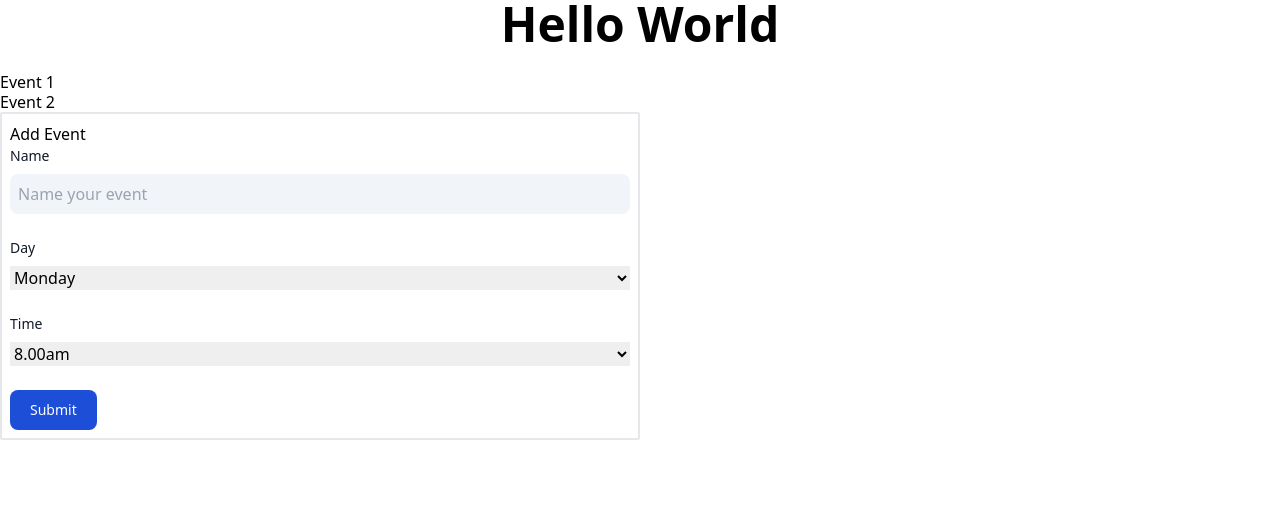
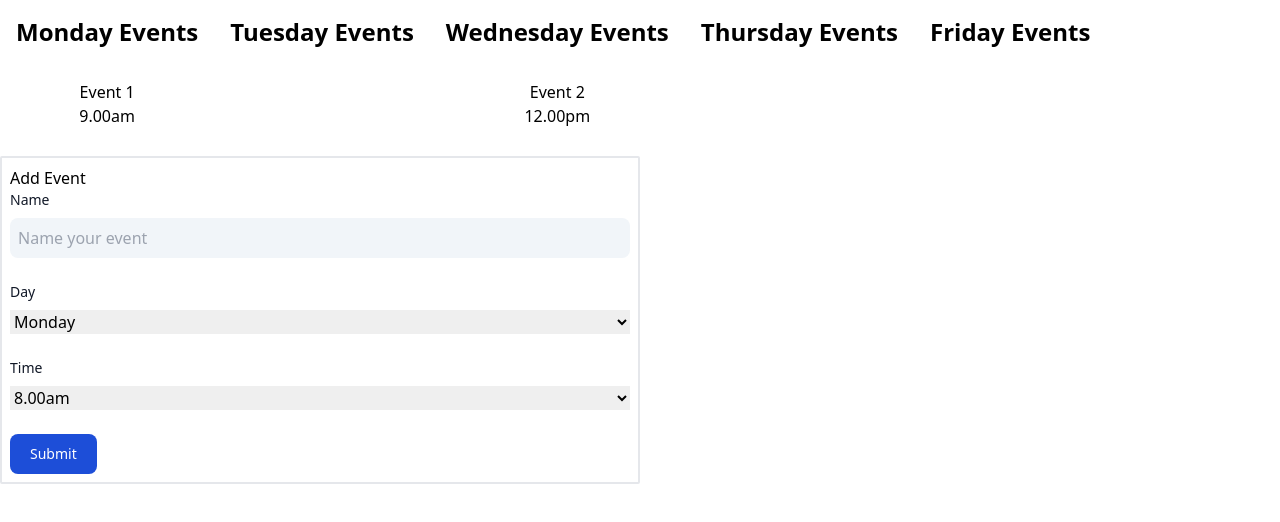
Before and after one commit to cerbeh/vitamin-tech-test, a React (Vite) app: page / in a window 1280 px wide. Shown: the top 522 px of the page. Built offline with nearby package versions, Linux system fonts and the light colour scheme.

Commit message:
start rendering events

```diff
--- a/src/App.tsx
+++ b/src/App.tsx
@@ -2,6 +2,7 @@ import { useState } from 'react'
 import { Form } from './components/Form'
 import { Event } from './types'
 import { daysOfWeek, timeSlots, seed } from './constants'
+import { displayTime } from './lib/display'
 
 function App() {
   const [events, setEvents] = useState<Event[]>(seed)
@@ -12,8 +13,29 @@ function App() {
 
   return (
     <div className="container mx-auto">
-      <h1 className="text-5xl text-center font-bold mt-0 mb-6">Hello World</h1>
-      {events.map(event => (<div className="font-medium leading-tight text-base">{event.name}</div>))}
+      <div className="grid grid-flow-col auto-cols-max">
+
+        {daysOfWeek.map(day =>
+          <div className="m-4">
+            <h3 className="text-2xl text-center font-bold mt-0 mb-6">{day} Events</h3>
+            {
+              events
+                .filter(event => day === event.day)
+                .map(event =>
+                  <div className="p-2 m-1">
+                    <div className="text-center">
+                      {event.name}
+                    </div >
+                    <div className="text-center">
+                      {displayTime(event.time, event.time > 6 && event.time !== 12)}
+                    </div >
+                  </div >
+                )
+            }
+          </div>
+        )}
+      </div>
+
       <Form onSubmit={handleSubmit} dayOptions={daysOfWeek} timeOptions={timeSlots} />
     </div>
   )
--- a/src/components/Form.tsx
+++ b/src/components/Form.tsx
@@ -1,5 +1,6 @@
 import { FC, useState, FormEvent } from "react";
-import { Event, Weekday } from "../App";
+import { Event, Weekday } from "../types";
+import { displayTime } from "../lib/display";
 
 interface FormProps {
     onSubmit: (e: Event) => void
@@ -13,8 +14,6 @@ export const Form: FC<FormProps> = (props) => {
     const initialValues = { name: '', day: dayOptions[0], time: timeOptions[0] }
 
     const [event, setEvent] = useState<Event>(initialValues)
-
-    const displayTime = (time: number, isAm: boolean) => `${time}.00${isAm ? 'am' : 'pm'}`
 
     function handleChange(e: FormEvent<HTMLInputElement | HTMLSelectElement>) {
         const { name, value } = e.currentTarget
--- /dev/null
+++ b/src/lib/display.ts
@@ -0,0 +1 @@
+export const displayTime = (time: number, isAm: boolean) => `${time}.00${isAm ? 'am' : 'pm'}`
```
